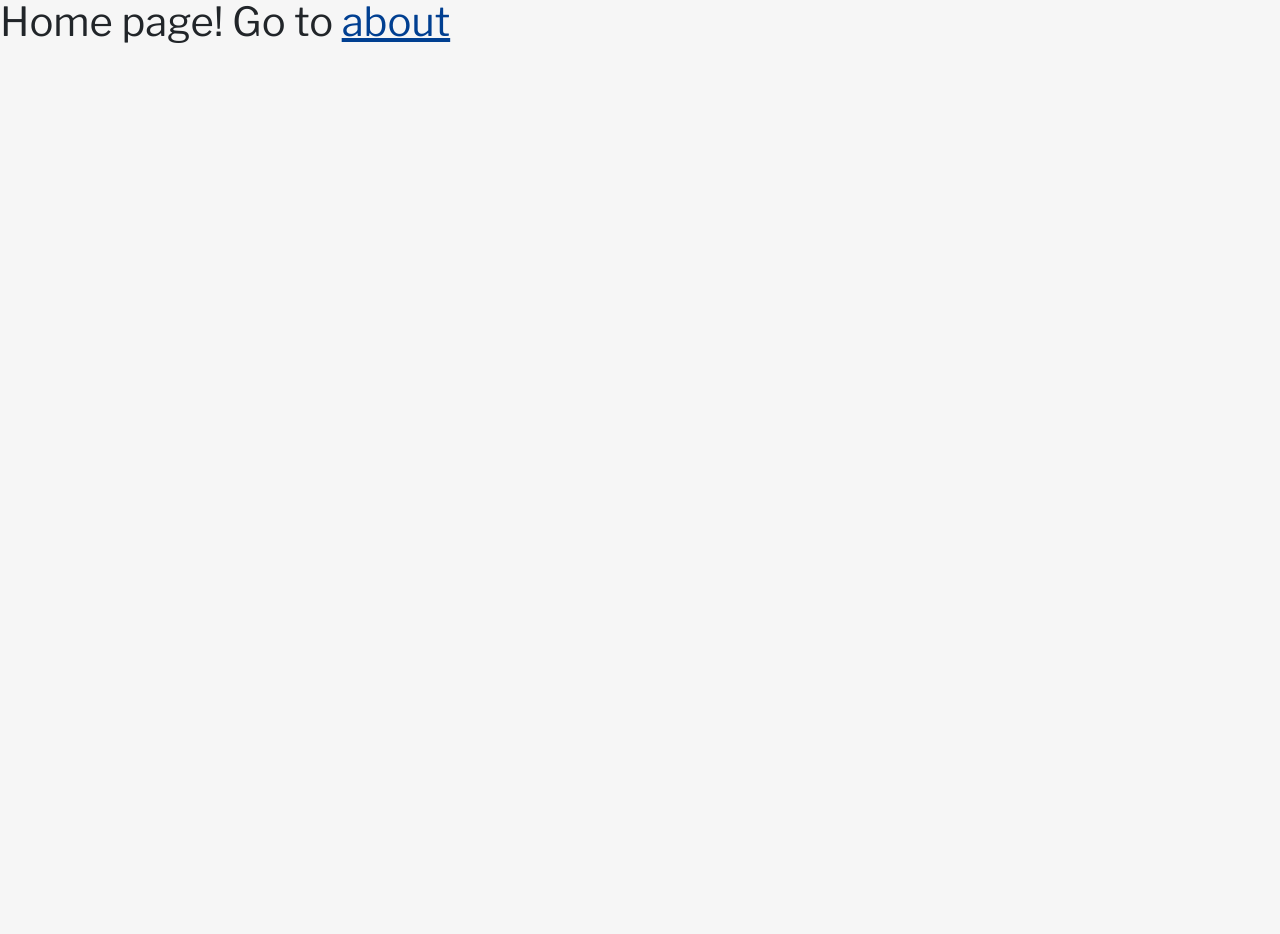
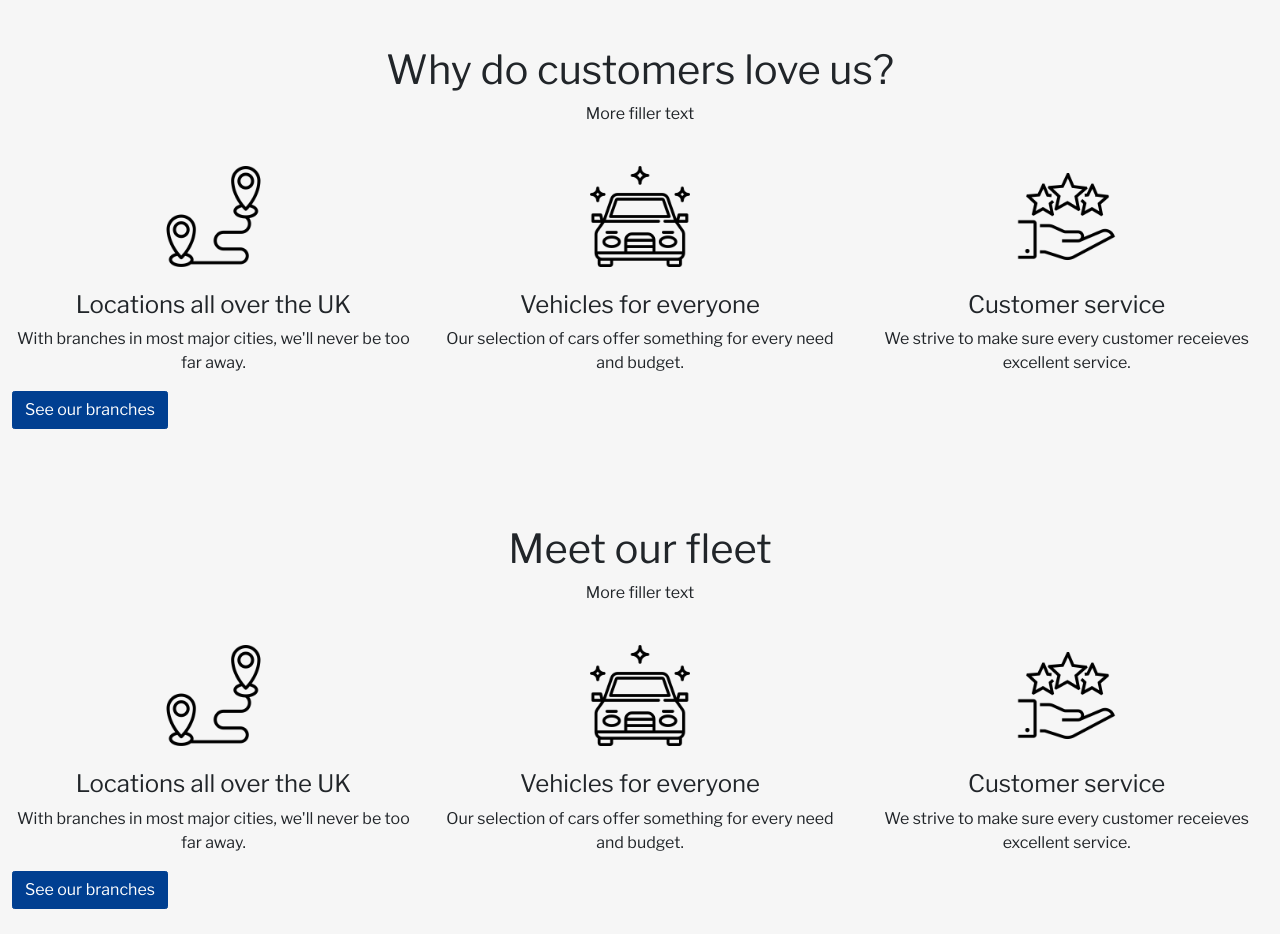
Before and after one commit to ben-oldham1/Car-Rental-Site, a Next.js app: page /home in a window 1280 px wide. Shown: the part 538-1472 px from the top of the page. Before the commit the page ends 800 px from the top, so only its background shows below. Built offline with nearby package versions, Linux system fonts and the light colour scheme.

Commit message:
Filler text

```diff
--- a/src/app/home/page.js
+++ b/src/app/home/page.js
@@ -1,6 +1,7 @@
 import Link from 'next/link';
 import QuoteForm from '../components/QuoteForm';
 import Hero from '../components/Hero';
+import Footer from '../components/Footer';
 
 /*
       <div>
@@ -20,9 +21,80 @@ export default function Page() {
 
       <Hero />
 
-      <h1>
-        Home page! Go to <Link href="/contact">about</Link>
-      </h1>
+      <section className='container-fluid py-5'>
+        <div className='row'>
+          <div className='col-12 text-center'>
+            <h1>Why do customers love us?</h1>
+            <p>More filler text</p>
+          </div>
+        </div>
+
+        <div className='row text-center'>
+          <div className='col-md-4'>
+            <img src="/icons/locations.png" className='img-fluid w-25 my-4' />
+            <h4>Locations all over the UK</h4>
+            <p>With branches in most major cities, we'll never be too far away.</p>
+          </div>
+          <div className='col-md-4'>
+            <img src="/icons/car.png" className='img-fluid w-25 my-4' />
+            <h4>Vehicles for everyone</h4>
+            <p>Our selection of cars offer something for every need and budget.</p>
+          </div>
+          <div className='col-md-4'>
+            <img src="/icons/cust-service.png" className='img-fluid w-25 my-4' />
+            <h4>Customer service</h4>
+            <p>We strive to make sure every customer receieves excellent service.</p>
+          </div>
+        </div>
+
+        <div className='row'>
+          <div className='col-12'>
+            <button className='btn btn-primary'>
+              See our branches
+            </button>
+          </div>
+        </div>
+
+      </section>
+
+
+      <section className='container-fluid py-5'>
+        <div className='row'>
+          <div className='col-12 text-center'>
+            <h1>Meet our fleet</h1>
+            <p>More filler text</p>
+          </div>
+        </div>
+
+        <div className='row text-center'>
+          <div className='col-md-4'>
+            <img src="/icons/locations.png" className='img-fluid w-25 my-4' />
+            <h4>Locations all over the UK</h4>
+            <p>With branches in most major cities, we'll never be too far away.</p>
+          </div>
+          <div className='col-md-4'>
+            <img src="/icons/car.png" className='img-fluid w-25 my-4' />
+            <h4>Vehicles for everyone</h4>
+            <p>Our selection of cars offer something for every need and budget.</p>
+          </div>
+          <div className='col-md-4'>
+            <img src="/icons/cust-service.png" className='img-fluid w-25 my-4' />
+            <h4>Customer service</h4>
+            <p>We strive to make sure every customer receieves excellent service.</p>
+          </div>
+        </div>
+
+        <div className='row'>
+          <div className='col-12'>
+            <button className='btn btn-primary'>
+              See our branches
+            </button>
+          </div>
+        </div>
+
+      </section>
+
+      <Footer />
     </div>
   )
 }
```
